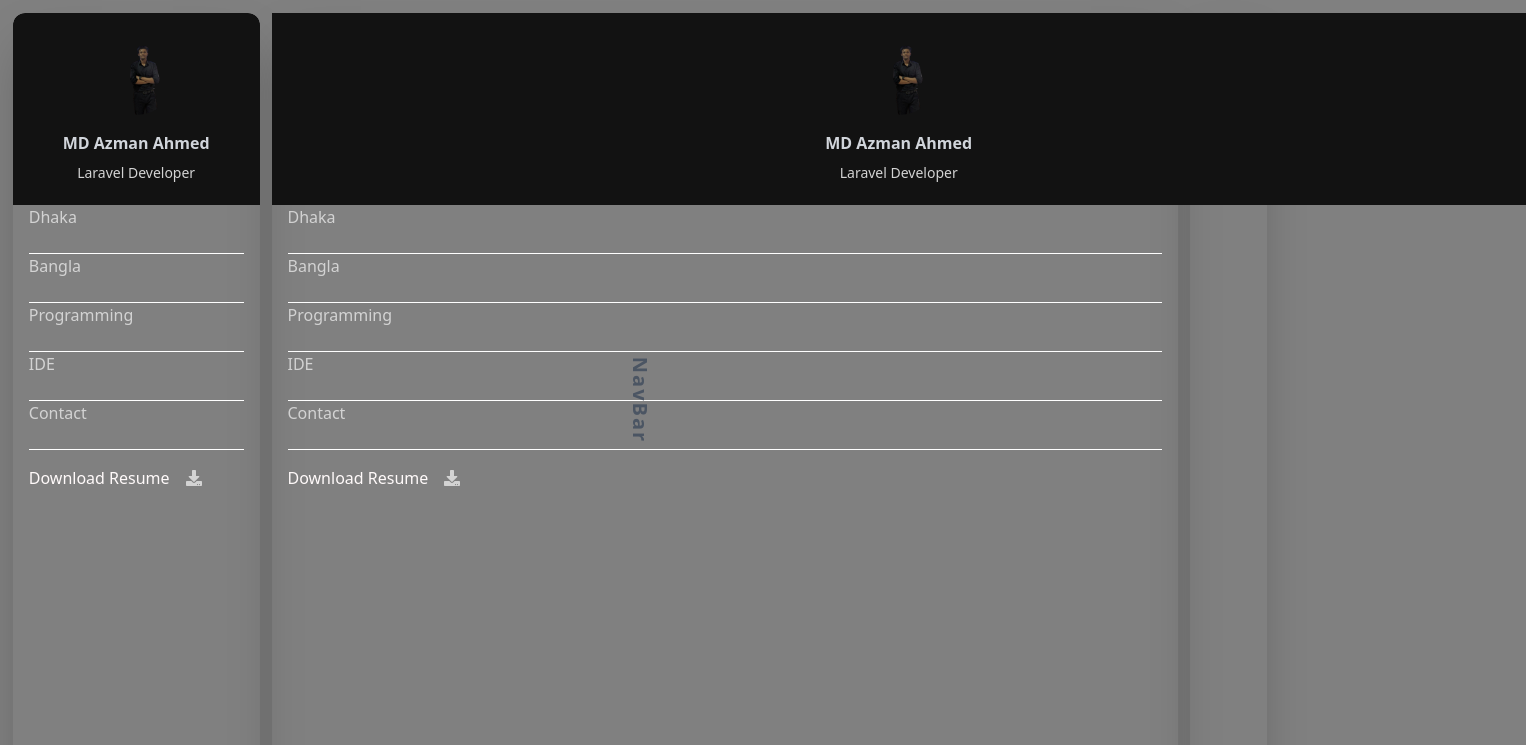
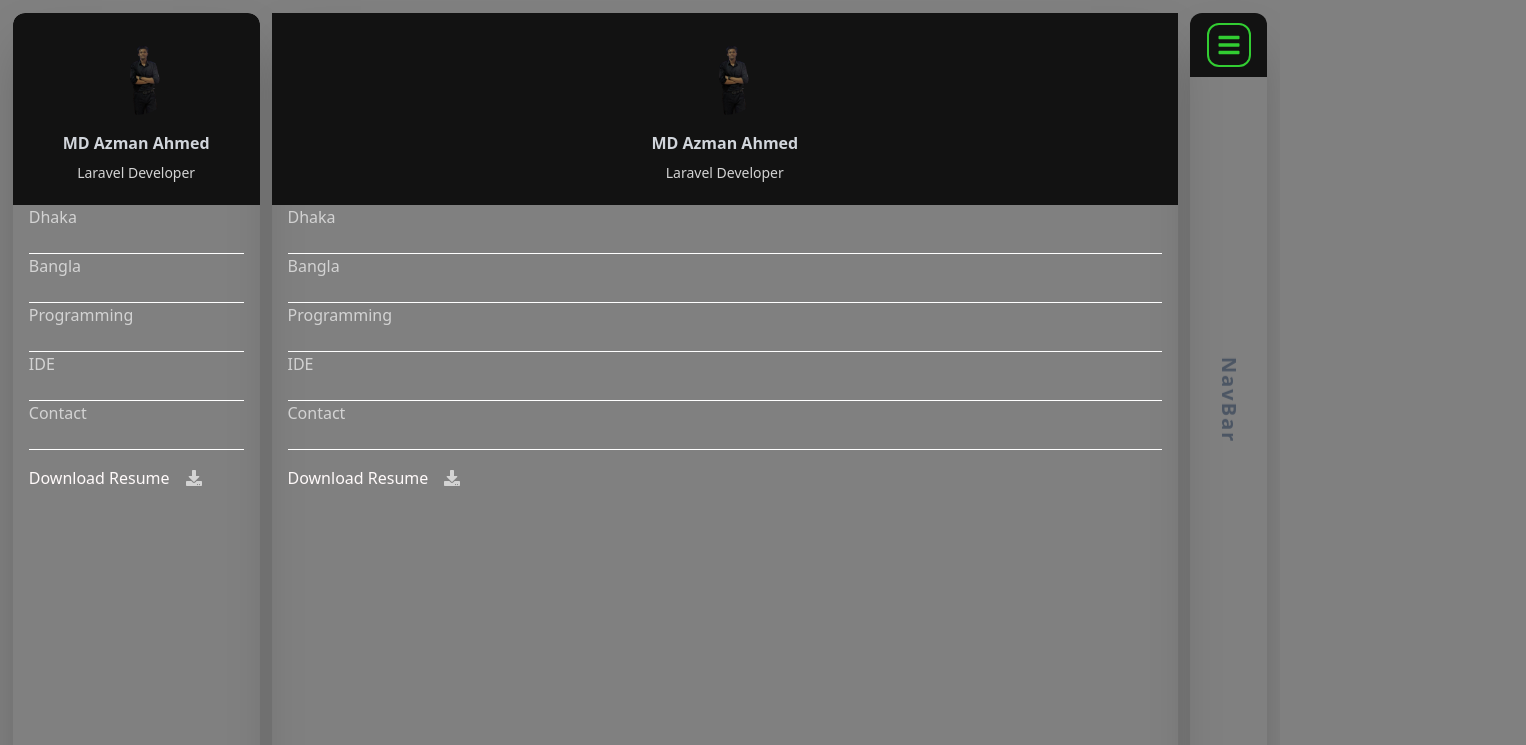
Before and after one commit to Azman-Ahmed/azman-ahmed09, a Next.js app: page /azman in a window 1280 px wide. Shown: the top 745 px of the page, 1526 px wide, since content can reach past the window. Built offline with nearby package versions, Linux system fonts and the light colour scheme.

Commit message:
fixed the sidebar corner

```diff
--- a/src/app/_components/HomeComponents/Banner.tsx
+++ b/src/app/_components/HomeComponents/Banner.tsx
@@ -5,27 +5,31 @@ import dynamic from "next/dynamic";
 import azman from "../../../../public/me.png"
 import Image from "next/image";
 
-const Typewriter = dynamic(() => import("typewriter-effect"), { ssr: false }); // Dynamically import without SSR
+const Typewriter = dynamic(() => import("typewriter-effect"), { ssr: false });
 
 const Banner = () => {
   return (
     <div>
       <BannerLayout>
-        <div className="absolute inset-0 z-20 flex flex-col items-center justify-center py-6 w-full h-full bg-gradient-to-t from-MidNightBlack">
+        <div className="absolute inset-0 z-20 flex flex-col items-center justify-center py-6 w-full h-[full] bg-gradient-to-t from-MidNightBlack">
           <div className="bg-LightGray/10 w-[90%] max-w-4xl px-6 py-6 rounded-xl overflow-hidden flex flex-col md:flex-row items-center space-y-6 md:space-y-0 md:space-x-6">
             <div className="text-center md:text-left">
-              <div className="text-3xl sm:text-4xl xl:text-5xl text-Snow font-bold">Hello, Check This Out!</div>
+              <div className="text-3xl sm:text-4xl xl:text-5xl text-Snow font-bold">
+                Hello World! Azman Here
+              </div>
               <div className="py-4 font-cascadia-normal text-Snow text-xs lg:text-base h-20 lg:h-auto flex items-center">
                 <span>
                   {"<"}
-                  <span className="text-Green sm:text-base xl:text-lg font-bold">div</span>
+                  <span className="text-Green sm:text-base xl:text-lg font-bold">
+                    div
+                  </span>
                   {">"}
                   <span className="text-Snow sm:text-xl xl:text-2xl font-bold">
                     I am a{" "}
                     <span className="inline-block">
                       <Typewriter
                         options={{
-                          strings: ["MERN Stack Developer", "Next.js Developer"],
+                          strings: ["Laravel Developer", "Next.js Developer"],
                           autoStart: true,
                           loop: true,
                         }}
@@ -33,14 +37,22 @@ const Banner = () => {
                     </span>
                   </span>
                   {"</"}
-                  <span className="text-Green sm:text-base xl:text-lg font-bold">div</span>
+                  <span className="text-Green sm:text-base xl:text-lg font-bold">
+                    div
+                  </span>
                   {">"}
                 </span>
               </div>
-              <button className="bg-Green text-Snow px-6 py-2 mt-0 rounded-lg font-bold">Explore</button>
+              <button className="bg-Green text-Snow px-6 py-2 mt-0 rounded-lg font-bold">
+                Explore
+              </button>
             </div>
             <div className="flex items-center justify-center md:justify-start">
-              <Image className='w-32 h-32 md:w-40 md:h-40 lg:w-48 lg:h-48' src={azman} alt='profile picture' />
+              <Image
+                className="w-32 h-32 md:w-40 md:h-40 lg:w-48 lg:h-48"
+                src={azman}
+                alt="profile picture"
+              />
             </div>
           </div>
           <div className="flex justify-around w-full text-green-400 mt-3 text-sm md:text-base font-semibold">
@@ -55,4 +67,5 @@ const Banner = () => {
   );
 };
 
+
 export default Banner;
--- a/src/app/_components/layouts/BannerLayout.tsx
+++ b/src/app/_components/layouts/BannerLayout.tsx
@@ -1,17 +1,15 @@
-import React from "react";
-
 const BannerLayout = ({ children }: { children: React.ReactNode }) => {
     return (
       <div
-      className="relative backdrop-blur-sm w-full h-96 bg-fixed z-10"
+        className="relative backdrop-blur-sm w-full h-[50vh] bg-fixed z-10"
         style={{
           background: "url(/images/background.png)",
           backgroundRepeat: "no-repeat",
           backgroundSize: "cover",
         }}
       >
-      <div className="absolute inset-0 z-20 flex flex-col items-center justify-center w-full h-[40vh] bg-gradient-to-t from-MidNightBlack">
-        <div className="bg-Black/10 backdrop-blur-sm w-full h-[40vh] flex items-center justify-center">
+        <div className="absolute inset-0 z-20 flex flex-col items-center justify-center w-full h-[45vh] bg-gradient-to-t from-MidNightBlack">
+          <div className="bg-Black/10 backdrop-blur-sm w-full h-[45vh] flex items-center justify-center">
             {children}
           </div>
         </div>
@@ -19,4 +17,4 @@ const BannerLayout = ({ children }: { children: React.ReactNode }) => {
     );
   };
 
-export default BannerLayout;
+export default BannerLayout
--- a/src/app/layout.tsx
+++ b/src/app/layout.tsx
@@ -24,68 +24,64 @@ export default function RootLayout({
         {/* Metadata, SEO tags, etc., can be added here */}
       </head>
       <body className="h-screen font-circular bg-DeepNightBlack text-LightGray">
-        {/* Main container */}
-        <div className="lg:p-[0.8rem] flex flex-col h-full select-none">
 
-          {/* Mobile Header */}
-          <div className="lg:hidden bg-DeepNightBlack w-full h-10 flex items-center justify-between px-2">
-            <div className="flex items-center gap-2" onClick={() => setIntro(!intro)}>
-              <span className="border-2 border-Green text-Green p-1 rounded-lg text-sm">
+        <div className={`h-screen lg:p-[0.8rem] flex flex-col select-none font-circular`}>
+
+
+        <div className='lg:hidden'>
+          <div className=' bg-DeepNightBlack text-LightGray w-full h-10 flex items-center justify-between px-2 lg:hidden relative'>
+            <div className='icon flex items-center gap-x-2' onClick={(e) => setIntro(!intro)}>
+              <span className='icon border-2 text-Green border-Green p-1 text-sm rounded-lg'>
                 <SlOptionsVertical />
               </span>
-              <FaMousePointer className="absolute -right-1 -bottom-1 text-Snow" />
+              <div className='text-Snow absolute -right-1 -bottom-1'>
+                <FaMousePointer />
+              </div>
             </div>
-            <div className="flex items-center gap-2" onClick={() => setIsOpen(!isOpen)}>
-              <span className="border-2 border-Green text-Green p-1 rounded-lg text-sm">
+            <div className='icon flex items-center gap-x-2' onClick={(e) => setIsOpen(!isOpen)}>
+              <span className='icon border-2 text-Green border-Green p-1 text-sm rounded-lg'>
+                {' '}
                 <FaBars />
               </span>
             </div>
           </div>
+        </div>
 
-          {/* Layout Structure */}
-          <div className="flex relative h-full justify-between gap-3">
+        {/* testing the whole window
+        <h1 style={{ color: "white" }}>hello</h1> */}
 
-            {/* Left Sidebar */}
-            <div
-              className={`w-64 h-screen lg:rounded-xl bg-DeepNightBlack shadow-2xl z-50 lg:flex flex-col lg:relative overflow-hidden ${
-                intro ? "flex absolute top-0 left-0" : "hidden"
-              }`}
-            >
-              {/* <Intro isOpen={intro} setIsOpen={setIntro} /> */}
-              <Intro/>
-            </div>
 
-            {/* Overlay */}
-            {intro && (
-              <div
-                onClick={() => setIntro(false)}
-                className="fixed top-0 left-0 w-full h-full bg-black/50 backdrop-blur-[2px] z-40"
-              />
-            )}
+        <div className='flex relative h-full justify-between gap-x-3'>
+          {/* left most side */}
+          <div
+            className={`w-64 h-screen left-0 lg:rounded-xl -top-10 lg:top-0 lg:left-0 lg:h-full overflow-hidden bg-DeepNightBlack shadow-2xl z-50 lg:flex flex-col  lg:relative ${
+              intro ? 'flex absolute' : 'hidden'
+            }`}>
+            <Intro isOpen={intro} setIsOpen={setIntro} />
+          </div>
+          {/* overlay */}
+          {intro && <div onClick={(e) => setIntro(false)} className='fixed top-0 left-0  w-full h-full bg-black/50 backdrop-blur-[2px] z-40'></div>}
 
-            {/* Main Content Area */}
-            <div className="w-full lg:w-9/12 shadow-2xl bg-DeepNightBlack overflow-auto no-scrollbar">
-              {children}
-            </div>
+          {/* middle of screen */}
+          <div className='w-full h-auto lg:w-9/12 shadow-2xl bg-DeepNightBlack relative overflow-auto overflow-x-hidden no-scrollbar'>{children}</div>
 
-            {/* Right Sidebar */}
-            <div className="hidden lg:block lg:w-20 bg-DeepNightBlack shadow-2xl rounded-xl overflow-hidden">
-              <div
-                onClick={() => setIsOpen(!isOpen)}
-                className="bg-MidNightBlack text-Green hidden lg:flex items-center h-16 justify-center text-2xl"
-              >
-                <span className="border-2 border-Green p-2 rounded-xl">
-                  <FaBars />
-                </span>
-              </div>
-              <span className="absolute top-1/2 left-1/2 -translate-x-1/2 -translate-y-1/2 rotate-90 text-center text-xl text-gray-600 font-extrabold tracking-widest">
-                NavBar
+          {/* right side */}
+          {/* right side */}
+          <div className={`hidden lg:block absolute lg:w-20 lg:relative bg-DeepNightBlack shadow-2xl rounded-xl overflow-hidden`}>
+            <div onClick={(e) => setIsOpen(!isOpen)} className='bg-MidNightBlack text-Green hidden lg:flex items-center h-16 justify-center text-2xl '>
+              <span className='icon border-2 border-Green p-2 rounded-xl'>
+                {' '}
+                <FaBars />
               </span>
             </div>
+            <span className='absolute top-1/2 left-1/2 -translate-x-1/2 -translate-y-1/2 rotate-90 flex items-center justify-center text-center text-xl text-gray-600 font-extrabold tracking-widest'>
+              NavBar
+            </span>
+          </div>
+          {/* {<Nav isOpen={isOpen} setIsOpen={setIsOpen} />} */}
+        </div>
+      </div>
 
-            {/* <Nav isOpen={isOpen} setIsOpen={setIsOpen} /> */}
-          </div>
-        </div>
       </body>
     </html>
   );
```
Lines whose indentation alone changed are shown as unchanged.
